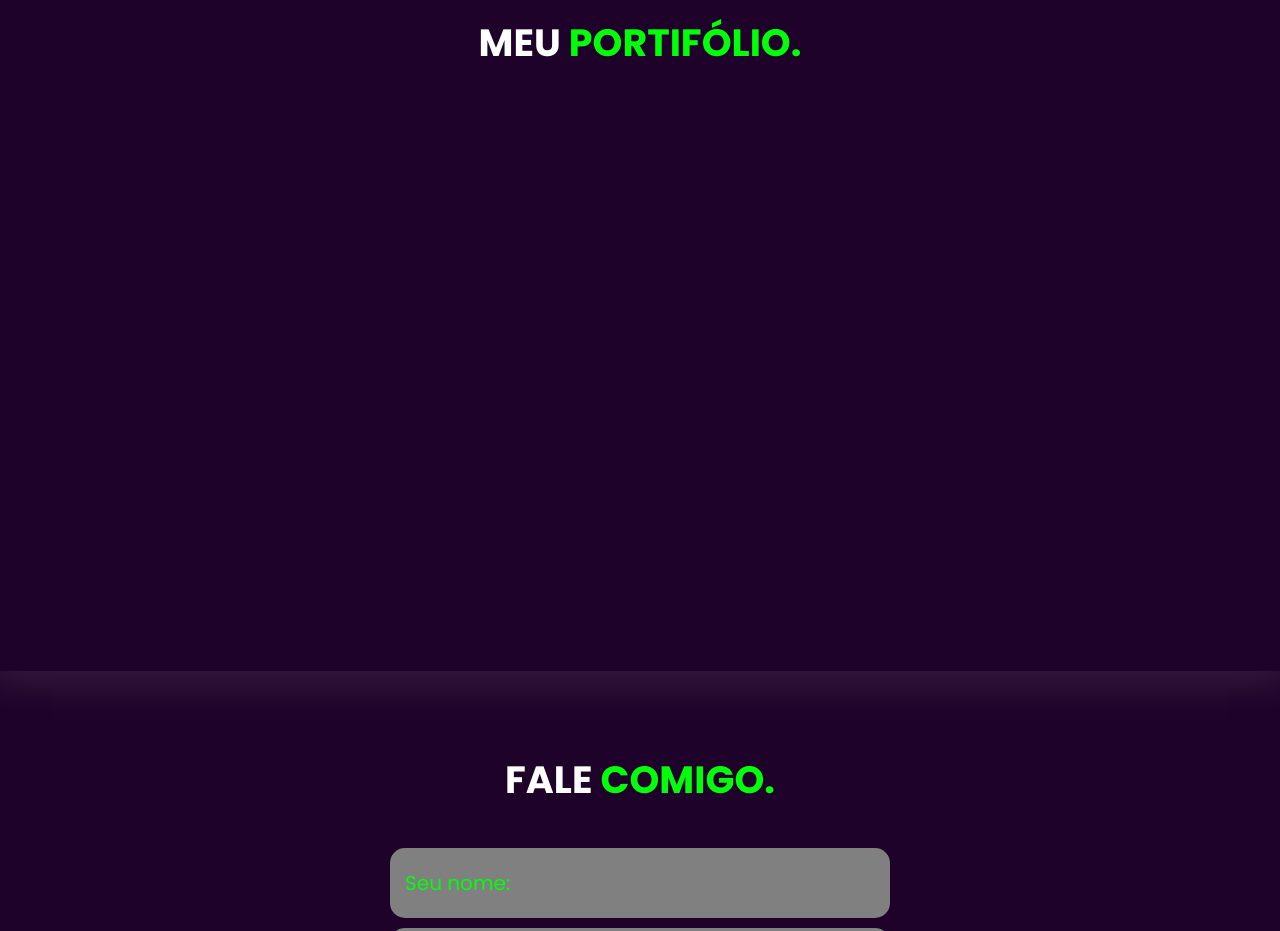
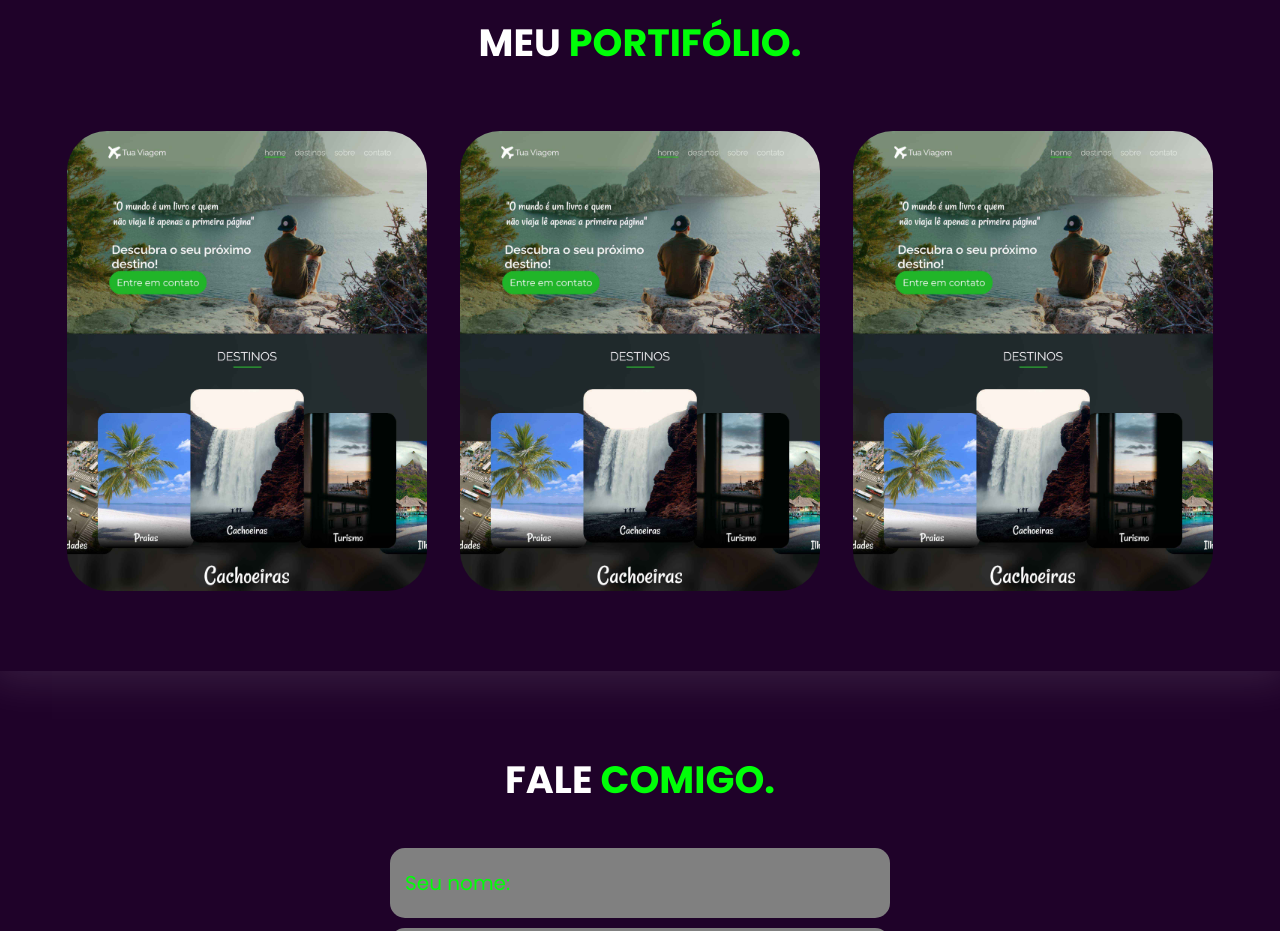
Before and after one commit to lnogueira1985/portifolio-luiz, a plain HTML site: page index.html in a window 1280 px wide. Shown: the part 2220-3151 px from the top of the page. Drawn offline with nearby package versions, Linux system fonts and the light colour scheme; files whose address does not match are found by name.

Commit message:
Update index.html
corrigindo caminho da imagem do portifólio.

```diff
--- a/index.html
+++ b/index.html
@@ -134,17 +134,17 @@
                 </h2>
 
                 <div class="flex">
-                    <div class="img-port" style="background-image: url(assets/img/imagem.jpg);">
+                    <div class="img-port" style="background-image: url(imagem.jpg);">
                         <div class="overlay">
                             Projeto1
                         </div>
                     </div>
-                    <div class="img-port" style="background-image: url(assets/img/imagem.jpg);">
+                    <div class="img-port" style="background-image: url(imagem.jpg);">
                         <div class="overlay">
                             Projeto2
                         </div>
                     </div>
-                    <div class="img-port" style="background-image: url(assets/img/imagem.jpg);">
+                    <div class="img-port" style="background-image: url(imagem.jpg);">
                         <div class="overlay">
                             Projeto3
                         </div>
```
